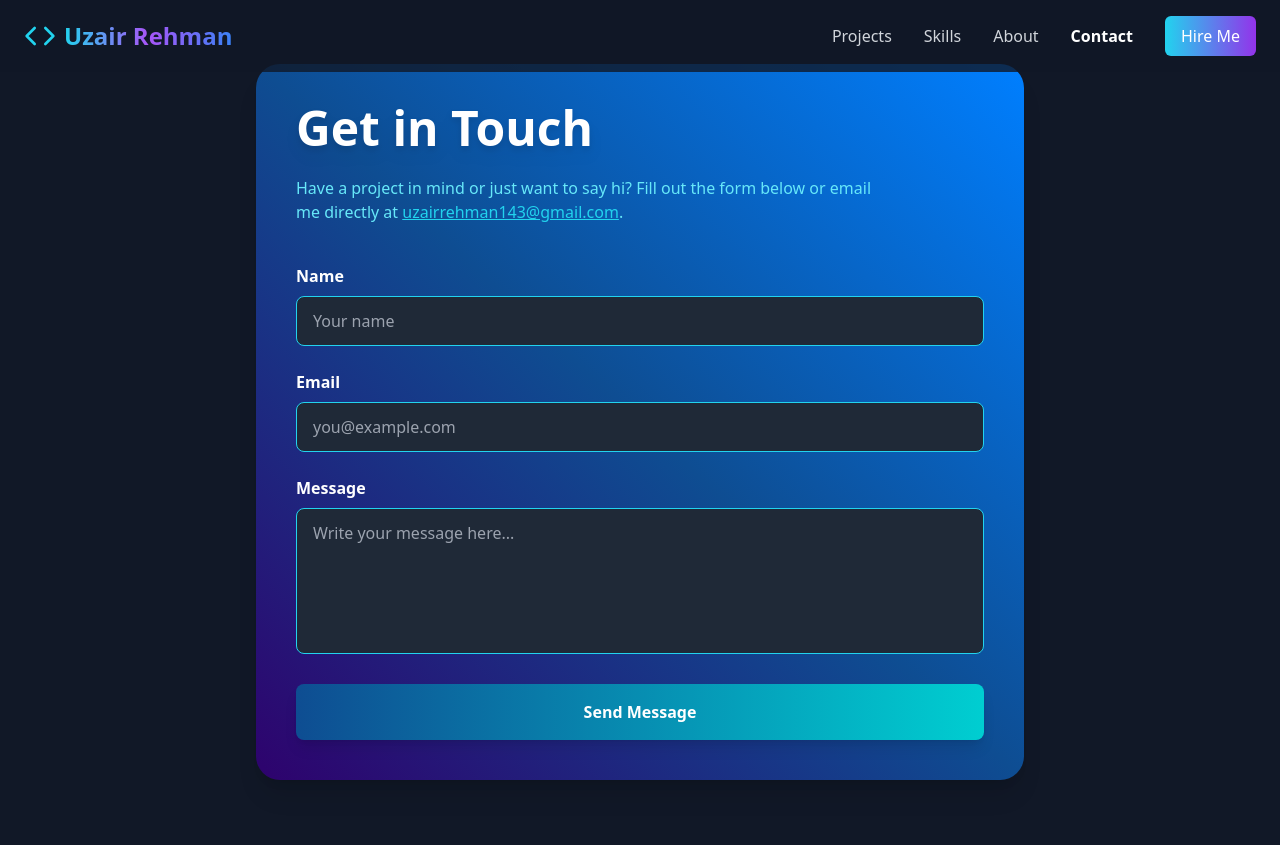
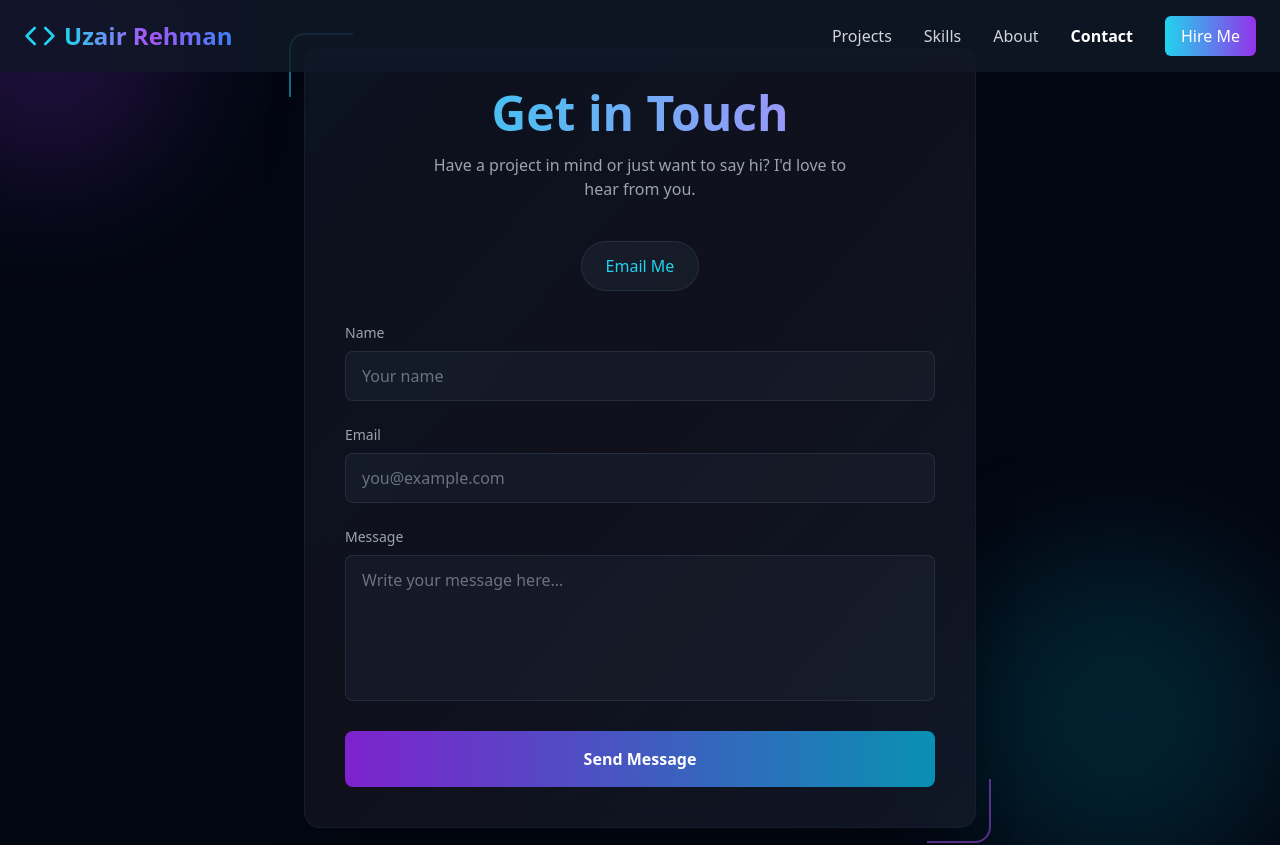
Before and after one commit to Uzairfyp/my-portfolio, a React (Create React App) app: page /#/contact in a window 1280 px wide. Shown: the top 845 px of the page. Built offline with nearby package versions, Linux system fonts and the light colour scheme.

Commit message:
Update contact form with new Google Apps Script URL

```diff
--- a/src/components/Contact.jsx
+++ b/src/components/Contact.jsx
@@ -37,16 +37,16 @@ export default function Contact() {
       body.append("email", trimmedData.email);
       body.append("message", trimmedData.message);
 
+      // 🔹 Updated Google Apps Script Web App URL
       await fetch(
-        "https://script.google.com/macros/s/AKfycbxDLic-xvTKcPX-G_SnxFROsynkDbs__4fa6H7bBsBEi4aIKCwMWHtDFLkh7yRRywYH/exec",
+        "https://script.google.com/macros/s/AKfycbwvuseMnYs9qK2n4vVFgaWvtjbcPOGLa9NDwKmQ3tA92jNxRJ4I-CGznOutI1ja1fs_/exec",
         {
           method: "POST",
-          mode: "no-cors", // ✅ needed for GitHub Pages
+          mode: "no-cors",
           body,
         }
       );
 
-      // ✅ Assume success (Apps Script doesn’t return JSON in no-cors)
       setStatus("✅ Message sent successfully!");
       setFormData({ name: "", email: "", message: "" });
     } catch (error) {
@@ -64,28 +64,37 @@ export default function Contact() {
   }, [status]);
 
   return (
-    <section className="min-h-screen bg-gray-900 text-white flex items-center justify-center px-6 py-16">
-      <div className="max-w-3xl w-full bg-gradient-to-tr from-[#2E026D] via-[#0E4D92] to-[#007FFF] rounded-3xl p-10 shadow-xl">
-        <h1 className="text-5xl font-extrabold mb-6 text-white drop-shadow-lg">
+    <section className="min-h-screen bg-gray-950 text-white flex items-center justify-center px-4 py-12 relative overflow-hidden">
+      <div className="absolute -top-20 -left-20 w-64 h-64 bg-purple-600/20 rounded-full blur-3xl"></div>
+      <div className="absolute bottom-0 right-0 w-80 h-80 bg-cyan-500/15 rounded-full blur-3xl"></div>
+      <div className="absolute inset-0 -z-10 bg-[radial-gradient(#1e1e2f_1px,transparent_1px)] [background-size:24px_24px] opacity-20"></div>
+
+      <div className="max-w-2xl w-full relative">
+        <div className="bg-gradient-to-br from-gray-900/70 via-[#13131f]/80 to-gray-900/90 backdrop-blur-md rounded-2xl border border-gray-800/50 shadow-2xl p-8 md:p-10">
+          <div className="absolute -top-4 -left-4 w-16 h-16 border-t-2 border-l-2 border-cyan-400/50 rounded-tl-2xl"></div>
+          <div className="absolute -bottom-4 -right-4 w-16 h-16 border-b-2 border-r-2 border-purple-500/50 rounded-br-2xl"></div>
+
+          <div className="text-center mb-10">
+            <h1 className="text-4xl md:text-5xl font-bold mb-4 bg-gradient-to-r from-cyan-400 to-purple-400 bg-clip-text text-transparent">
               Get in Touch
             </h1>
-        <p className="mb-10 text-cyan-300 max-w-xl">
-          Have a project in mind or just want to say hi? Fill out the form below
-          or email me directly at{" "}
+            <p className="text-gray-400 max-w-md mx-auto">
+              Have a project in mind or just want to say hi? I'd love to hear from you.
+            </p>
+          </div>
+
+          <div className="mb-8 text-center">
             <a
               href="mailto:uzairrehman143@gmail.com"
-            className="underline text-cyan-400 hover:text-cyan-200"
+              className="inline-flex items-center gap-2 px-6 py-3 rounded-full bg-gray-800/50 border border-gray-700/50 text-cyan-400 hover:bg-gray-800/70 transition-colors"
             >
-            uzairrehman143@gmail.com
+              Email Me
             </a>
-          .
-        </p>
+          </div>
 
           <form onSubmit={handleSubmit} className="space-y-6" noValidate>
-          <div>
-            <label htmlFor="name" className="block mb-2 font-semibold">
-              Name
-            </label>
+            <div className="relative">
+              <label htmlFor="name" className="block mb-2 text-sm font-medium text-gray-400">Name</label>
               <input
                 id="name"
                 name="name"
@@ -93,16 +102,14 @@ export default function Contact() {
                 value={formData.name}
                 onChange={handleChange}
                 placeholder="Your name"
-              className="w-full px-4 py-3 rounded-lg bg-gray-800 border border-cyan-400 focus:outline-none focus:ring-2 focus:ring-cyan-500 transition"
+                className="w-full px-4 py-3 rounded-lg bg-gray-800/40 border border-gray-700/50 focus:outline-none focus:ring-2 focus:ring-cyan-500/50 transition-all placeholder-gray-500"
                 required
                 disabled={isSubmitting}
               />
             </div>
 
-          <div>
-            <label htmlFor="email" className="block mb-2 font-semibold">
-              Email
-            </label>
+            <div className="relative">
+              <label htmlFor="email" className="block mb-2 text-sm font-medium text-gray-400">Email</label>
               <input
                 id="email"
                 name="email"
@@ -110,16 +117,14 @@ export default function Contact() {
                 value={formData.email}
                 onChange={handleChange}
                 placeholder="you@example.com"
-              className="w-full px-4 py-3 rounded-lg bg-gray-800 border border-cyan-400 focus:outline-none focus:ring-2 focus:ring-cyan-500 transition"
+                className="w-full px-4 py-3 rounded-lg bg-gray-800/40 border border-gray-700/50 focus:outline-none focus:ring-2 focus:ring-cyan-500/50 transition-all placeholder-gray-500"
                 required
                 disabled={isSubmitting}
               />
             </div>
 
-          <div>
-            <label htmlFor="message" className="block mb-2 font-semibold">
-              Message
-            </label>
+            <div className="relative">
+              <label htmlFor="message" className="block mb-2 text-sm font-medium text-gray-400">Message</label>
               <textarea
                 id="message"
                 name="message"
@@ -127,36 +132,30 @@ export default function Contact() {
                 value={formData.message}
                 onChange={handleChange}
                 placeholder="Write your message here..."
-              className="w-full px-4 py-3 rounded-lg bg-gray-800 border border-cyan-400 focus:outline-none focus:ring-2 focus:ring-cyan-500 transition resize-none"
+                className="w-full px-4 py-3 rounded-lg bg-gray-800/40 border border-gray-700/50 focus:outline-none focus:ring-2 focus:ring-cyan-500/50 transition-all placeholder-gray-500 resize-none"
                 required
                 disabled={isSubmitting}
-            ></textarea>
+              />
             </div>
 
             {status && (
-            <p
-              aria-live="polite"
-              className={`text-center font-semibold ${
-                status.includes("✅") ? "text-green-400" : "text-red-400"
-              }`}
-            >
+              <div className={`rounded-lg p-3 text-center ${status.includes("✅") ? "bg-green-900/30 text-green-400" : "bg-red-900/30 text-red-400"}`}>
                 {status}
-            </p>
+              </div>
             )}
 
             <button
               type="submit"
               disabled={isSubmitting}
-            className={`w-full py-4 rounded-lg bg-gradient-to-r from-[#0E4D92] to-[#00CED1] font-bold text-white transition-transform transform shadow-lg ${
-              isSubmitting
-                ? "opacity-50 cursor-not-allowed"
-                : "hover:from-[#007FFF] hover:to-[#00BFFF] hover:scale-105"
+              className={`w-full py-4 rounded-lg font-bold text-white transition-all ${
+                isSubmitting ? "bg-gray-700 cursor-not-allowed" : "bg-gradient-to-r from-purple-700 to-cyan-600 hover:from-purple-600 hover:to-cyan-500"
               }`}
             >
               {isSubmitting ? "Sending..." : "Send Message"}
             </button>
           </form>
         </div>
+      </div>
     </section>
   );
 }
```
Lines whose indentation alone changed are shown as unchanged.
